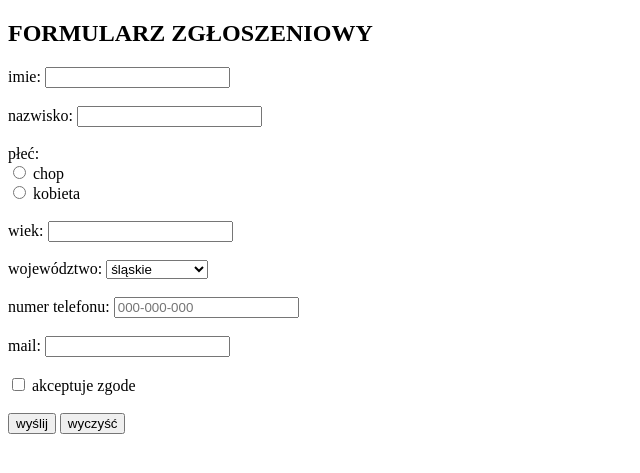
After one commit to road44/h0ld4-kod, a PHP site: page /regularne/reg5.html in a window 1280 px wide. The commit adds this page. Shown: the top 473 px of the page, without its empty margins (0-640 px from the left). Run offline with PHP 8.4, Linux system fonts and the light colour scheme.

Commit message:
reg5 1.1

```diff
--- a/Programowanie-Aplikacji/Klasa-4/PHP/index.php
+++ b/Programowanie-Aplikacji/Klasa-4/PHP/index.php
@@ -33,6 +33,7 @@
 <a href="regularne/reg2.html">Regularne 2</a> <br>
 <a href="regularne/reg3.html">Regularne 3</a> <br>
 <a href="regularne/reg4.html">Regularne 4</a> <br>
+<a href="regularne/reg5.html">Regularne 5</a> <br>
 
 </body>
 
--- /dev/null
+++ b/Programowanie-Aplikacji/Klasa-4/PHP/regularne/reg5.html
@@ -0,0 +1,38 @@
+<!DOCTYPE html>
+<html lang="pl">
+
+<head>
+    <meta charset="UTF-8">
+    <meta name="viewport" content="width=device-width, initial-scale=1.0">
+    <title>regularne 5</title>
+</head>
+
+<body>
+    <h2>FORMULARZ ZGŁOSZENIOWY</h2>
+    <form action="./reg5.php" method="post">
+
+        imie: <input type="text" name="imie"> <br> <br>
+        nazwisko: <input type="text" name="nazwisko"> <br> <br>
+        płeć: <br>
+        <input type="radio" name="plec" value="chop"> chop <br>
+        <input type="radio" name="plec" value="kobieta"> kobieta <br> <br>
+        wiek: <input type="number" name="wiek"> <br> <br>
+        województwo:
+        <select name="woj">
+            <option value="śląskie">śląskie</option>
+            <option value="małopolskie">małopolskie</option>
+            <option value="dolnośląskie">dolnośląskie</option>
+            <option value="podkarpackie">podkarpackie</option>
+            <option value="opolskie">opolskie</option>
+        </select> <br> <br>
+        numer telefonu: <input type="text" name="tel" placeholder="000-000-000"><br><br>
+        mail: <input type="text" name="mail"> <br> <br>
+        <input type="checkbox" name="zgoda"> akceptuje zgode <br> <br>
+        <input type="submit" value="wyślij">
+        <input type="reset" value="wyczyść">
+
+
+    </form>
+</body>
+
+</html>
```
Also changed, not shown: Programowanie-Aplikacji/Klasa-4/PHP/regularne/reg5.php (added, +14 -0 lines).
